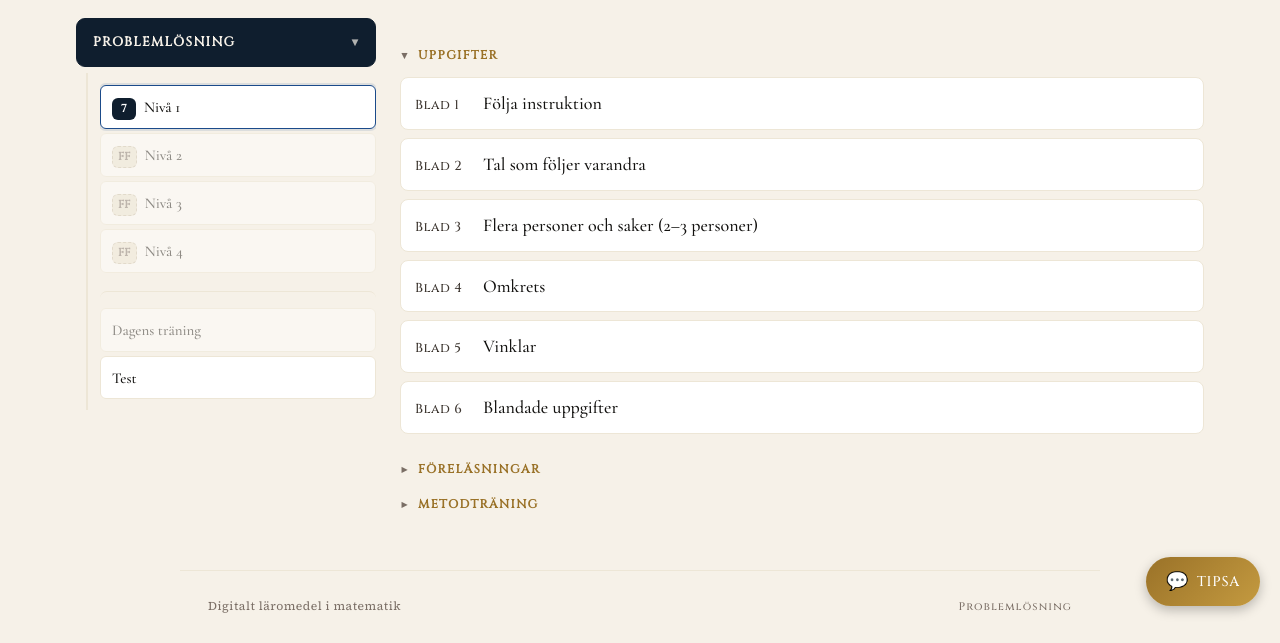
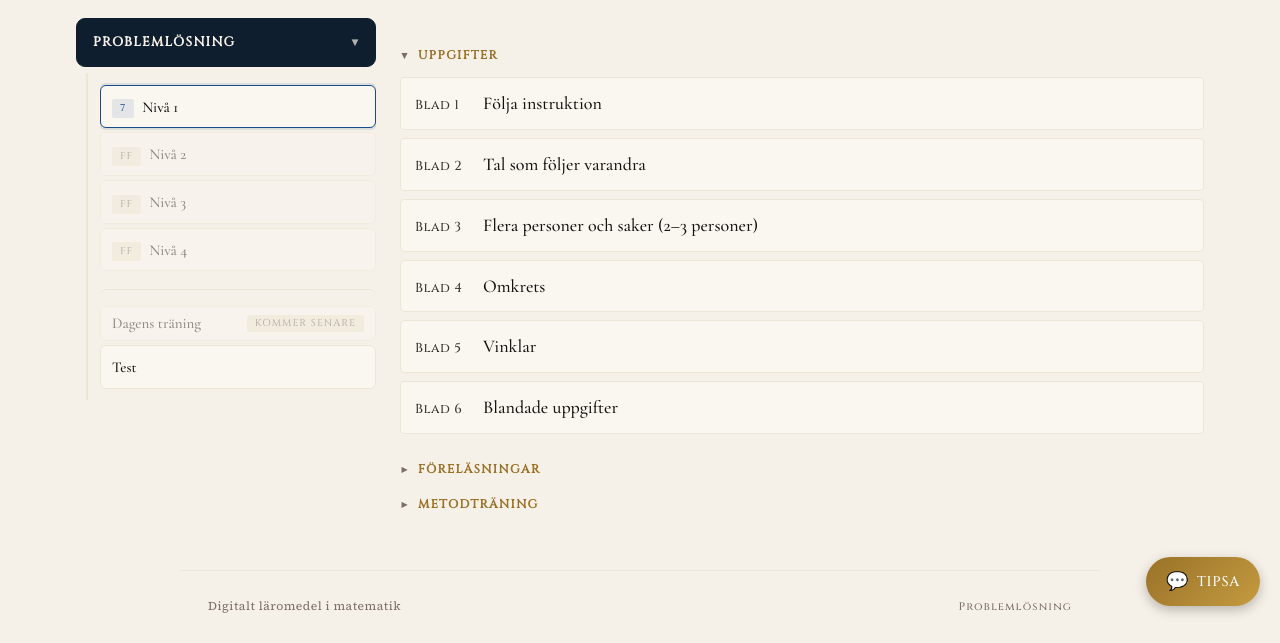
Before and after one commit to jb873/Matematikbok, a plain HTML site: page ak7/k3/d5-problemlosning-nyformat/index.html in a window 1280 px wide. Shown: the part 174-817 px from the top of the page. Drawn offline with Linux system fonts and the light colour scheme.

Commit message:
Moment-sidan: bokens chip och papperston; Dagens träning "Kommer senare" — utkast, branch
Arbetsordern 2026-11-21. Branchen nyformat-problemlosning; master, grindarna och skalet orörda. Inget
innehåll ändrat.

- Horisont-märkena (7, FF, F, R) i bokens chip-form och toner (kapitelsidornas .card-badge): ljus ton,
  ingen mörk solid, ingen streckad ram. Nu = "Öppet"-tonen, FF = "Kommer senare"-tonen. Färgvalet väntar
  på Joachims godkännande.
- Dagens träning står kvar, tonad, med chipet "Kommer senare" till höger.
- Bladkorten och vänsterspaltens rader i bokens papperston (var(--paper-lt), som .nav-card), inte vitt;
  korten med .nav-cards hörn och hover. Ramens delade navram.css är orörd (rättat på sidan).

```diff
--- a/ak7/k3/d5-problemlosning-nyformat/index.html
+++ b/ak7/k3/d5-problemlosning-nyformat/index.html
@@ -28,22 +28,35 @@
 .nf-huvud .nf-kapitel{font-family:var(--cinzel);font-size:12px;letter-spacing:.1em;text-transform:uppercase;color:var(--gold);}
 /* TVÅ FLIKAR UTAN UNDERTEXT: ramens undertexter (.nr-mini, .nr-sub) visas inte i det nya formatet. */
 .nr-lager .nr-mini, .nr-mrad .nr-sub{display:none;}
-/* HORISONT-BADGE framför namnet: bokstaven bär, färgen förstärker. Ingen teckenförklaring. */
-.hz{display:inline-flex;align-items:center;justify-content:center;min-width:24px;height:22px;padding:0 5px;margin-right:8px;
-  border-radius:6px;font-family:var(--cinzel);font-size:11px;font-weight:600;letter-spacing:.02em;vertical-align:middle;}
-.hz-nu{background:var(--navy);color:#fff;}
-.hz-f{background:var(--gold-lt);color:var(--navy);}
-.hz-ff{background:var(--paper-dk);color:var(--ink-faint);border:1px dashed #c9bfa9;}
-.hz-r{background:#e3ece6;color:var(--green);}
+/* HORISONT-BADGE framför namnet: bokstaven bär, färgen förstärker. Ingen teckenförklaring.
+   BOKENS CHIP (order 2026-11-21): samma form och toner som kapitelsidornas statuschip (.card-badge i
+   js/kapitel/navsida.css) — diskret ljus ton, ingen mörk solid. Nu = "Öppet"-tonen (blå), FF = "Kommer
+   senare"-tonen (grå), F = "Prov"-tonen (guld), R = bokens grön i samma styrka. Färgvalet väntar på Joachims
+   godkännande. */
+.hz, .nf-chip{display:inline-block;font-family:var(--cinzel);font-size:10px;font-weight:500;letter-spacing:.1em;
+  text-transform:uppercase;padding:3px 8px;border-radius:2px;line-height:1.3;vertical-align:middle;}
+.hz{margin-right:8px;}
+.hz-nu{background:rgba(27,75,138,.1);color:var(--blue);}
+.hz-ff, .nf-chip.soon{background:var(--paper-dk);color:var(--ink-faint);}
+.hz-f{background:rgba(154,114,40,.12);color:var(--gold);}
+.hz-r{background:rgba(45,106,79,.1);color:var(--green);}
+/* "Kommer senare" i en rad i vänsterspalten: till höger, som på kapitelsidans kort. */
+.nr-rad .nf-chip{float:right;margin-left:8px;padding:2px 8px;}
+.nr-rad .nr-t:has(.nf-chip){display:flex;align-items:center;justify-content:space-between;}
+.nr-rad .nr-t:has(.nf-chip) .nf-chip{float:none;}
+/* Vänsterspaltens rader och bladkorten i bokens papperston (kapitelsidans .nav-card), inte vitt. Ramens
+   delade stil (js/motor/navram/navram.css) bär #fff — den rättas här på sidan; den delade filen är orörd. */
+.nr-rad{background:var(--paper-lt);}
 /* Dagens träning + Test UNDER momenten — en egen grupp, avskild från momenten. */
 .nr-spalt .nr-grp + .nr-grp{margin-top:14px;padding-top:12px;border-top:1px solid var(--paper-dk);}
 /* MITTENSEKTIONEN: Uppgifter → Föreläsningar → Metodträning */
 .nf-sek{margin:0 0 24px;}
 .nf-sek-h{font-family:var(--cinzel);font-size:12px;letter-spacing:.12em;text-transform:uppercase;color:var(--gold);margin:0 0 10px;}
 .nf-lista{display:flex;flex-direction:column;gap:8px;margin:0;padding:0;list-style:none;}
-.nf-blad{display:flex;align-items:baseline;gap:10px;padding:11px 14px;border:1px solid var(--paper-dk);border-radius:8px;
-  background:#fff;color:var(--ink);text-decoration:none;font-family:var(--serif);font-size:18px;}
-a.nf-blad:hover{border-color:var(--gold-lt);}
+.nf-blad{display:flex;align-items:baseline;gap:10px;padding:11px 14px;border:1px solid var(--paper-dk);border-radius:4px;
+  background:var(--paper-lt);color:var(--ink);text-decoration:none;font-family:var(--serif);font-size:18px;
+  transition:box-shadow .18s, transform .18s, border-color .18s;}
+a.nf-blad:hover{box-shadow:0 4px 20px rgba(0,0,0,.09);transform:translateX(3px);border-color:rgba(0,0,0,.12);}
 .nf-blad .nf-nr{font-family:var(--cinzel);font-size:13px;letter-spacing:.04em;color:var(--ink-soft);min-width:58px;}
 .nf-blad.is-kommer{color:var(--ink-faint);background:var(--paper-lt);cursor:default;}
 /* FÄLLBARA SEKTIONER (order 2026-11-21): rubriken är sidans egen (.nf-sek-h) och är knappen; chevronen är
@@ -235,7 +248,8 @@ var ram = window.NavRam && window.NavRam.montera({
   vard: document.getElementById('navram'),
   arbeta: [ { rubrik: 'Problemlösning', grupper: [
     { rubrik: null, varianter: moment },
-    { rubrik: null, varianter: [ { titel: 'Dagens träning', kommer: true }, { titel: 'Test', valj: visaTest } ] }
+    { rubrik: null, varianter: [ { titel: 'Dagens träning<span class="nf-chip soon">Kommer senare</span>', kommer: true },
+                                 { titel: 'Test', valj: visaTest } ] }
   ] } ],
   mina: [ { titel: 'Kunskapsläge', sub: '', vy: 'mv-kunskapslage' },
           { titel: 'Självskattning', sub: '', vy: 'mv-sjalvskattning' } ],
```
